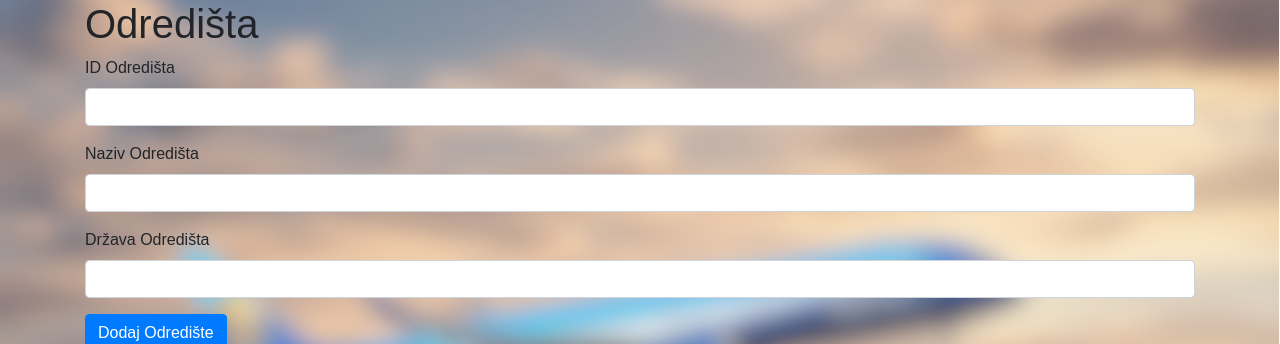
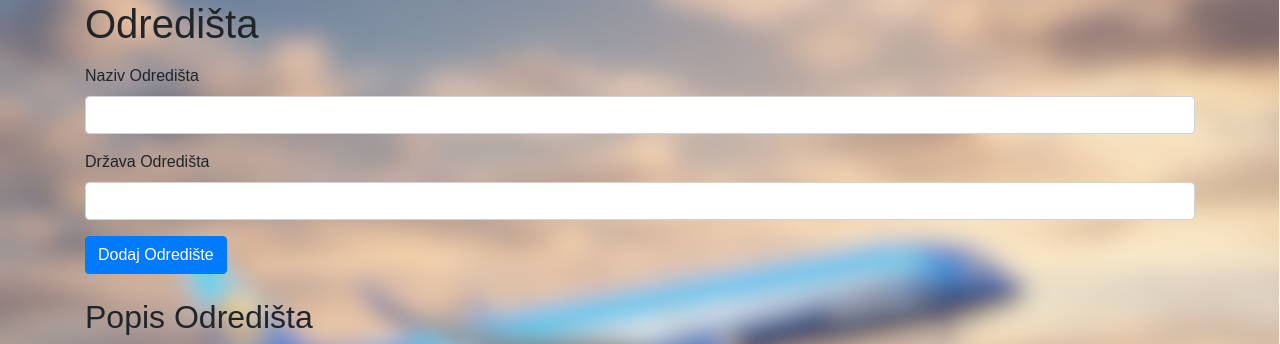
Before and after one commit to budicmarin/projektInf, a Flask app: page /odredista in a window 1280 px wide. Shown: the part 56-400 px from the top of the page. Run offline with Flask 3, Linux system fonts and the light colour scheme; data that the repository does not hold is empty; some libraries are stand-ins or nearby versions.

Commit message:
Maknut label za id odredista

```diff
--- a/templates/odredista.html
+++ b/templates/odredista.html
@@ -3,8 +3,6 @@
 <h1>Odredišta</h1>
 <form method="POST">
     <div class="form-group">
-        <label for="id_Odredišta">ID Odredišta</label>
-        <input type="number" class="form-control" id="id_Odredišta" name="id_Odredišta" required>
     </div>
     <div class="form-group">
         <label for="nazivOdrredišta">Naziv Odredišta</label>
```
